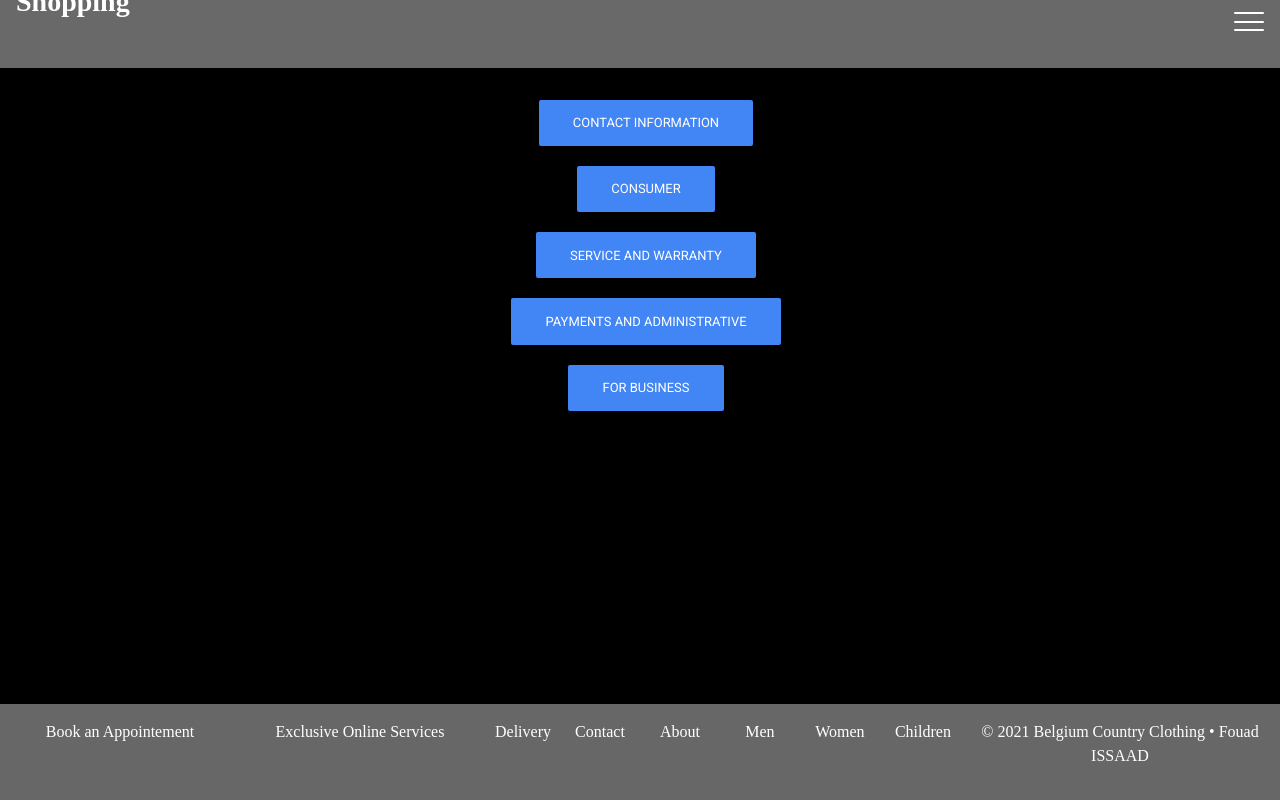
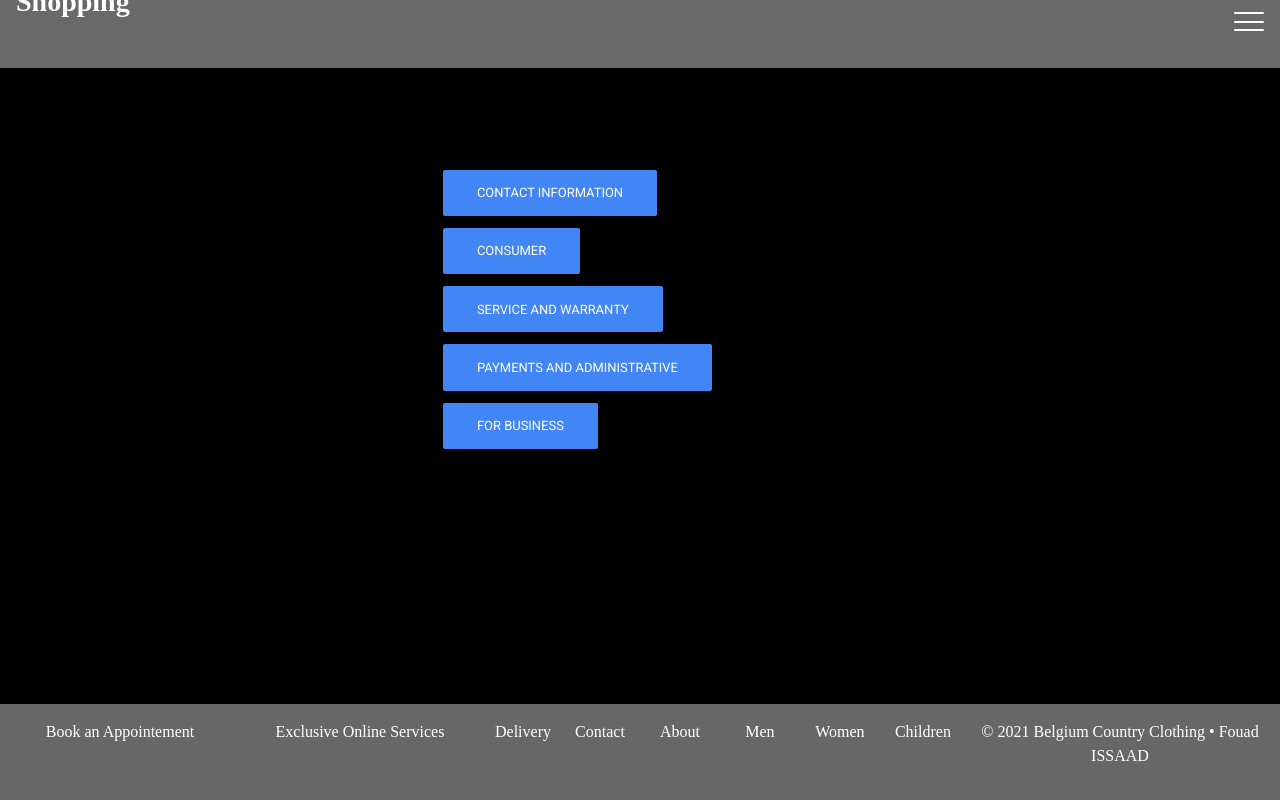
Before and after one commit to fouadissaad1/shoppingwebapps, a React (Create React App) app: page /Contact in a window 1280 px wide. Built offline with nearby package versions, Linux system fonts and the light colour scheme.

Commit message:
reformat code contact + change size to md in MDBCOL

```diff
--- a/src/components/pages/Contact.js
+++ b/src/components/pages/Contact.js
@@ -23,58 +23,56 @@ export function Contact() {
     return (
         <>
             <React.Fragment>
-                <br/>
+                <br/> <br/> <br/> <br/>
                 <MDBRow>
-                    <MDBCol size="4"></MDBCol>
-                    <MDBCol size="4">
+                    <MDBCol md="4"/>
+                    <MDBCol md="4">
                         <MDBBtn onClick={togglesInformation}>Contact information</MDBBtn>
                         <MDBCollapse show={showShowInformation}>
                             <ContactInformation/>
                         </MDBCollapse>
                     </MDBCol>
-                    <MDBCol size="4"/>
+                    <MDBCol md="4"/>
                 </MDBRow>
                 <MDBRow>
-                    <MDBCol size="4"></MDBCol>
-                    <MDBCol size="4">
+                    <MDBCol md="4"/>
+                    <MDBCol md="4">
                         <MDBBtn onClick={togglesConsumer}>Consumer</MDBBtn>
                         <MDBCollapse show={showConsumer}>
                             <Consumer/>
                         </MDBCollapse>
                     </MDBCol>
-                    <MDBCol size="4">
-
-                    </MDBCol>
+                    <MDBCol md="4"/>
                 </MDBRow>
                 <MDBRow>
-                    <MDBCol size="4"></MDBCol>
-                    <MDBCol size="4">
+                    <MDBCol md="4"/>
+                    <MDBCol md="4">
                         <MDBBtn onClick={togglesServices}>Service and warranty</MDBBtn>
                         <MDBCollapse show={showServices}>
                             <ServiceWarranty/>
                         </MDBCollapse>
                     </MDBCol>
-                    <MDBCol size="4"></MDBCol>
+                    <MDBCol md="4"/>
                 </MDBRow>
                 <MDBRow>
-                    <MDBCol size="4"></MDBCol>
-                    <MDBCol size="4">
+                    <MDBCol md="4"/>
+                    <MDBCol md="4">
                         <MDBBtn onClick={togglesPayments}>Payments and administrative</MDBBtn>
                         <MDBCollapse show={showPayments}>
                             <Payments/>
                         </MDBCollapse>
                     </MDBCol>
-                    <MDBCol size="4"></MDBCol>
+                    <MDBCol md="4"/>
                 </MDBRow>
                 <MDBRow>
-                    <MDBCol size="4"></MDBCol>
-                    <MDBCol size="4">
+                    <MDBCol md="4"/>
+                    <MDBCol md="4">
                         <MDBBtn onClick={toggleBusiness}>For Business</MDBBtn>
                         <MDBCollapse show={showBusiness}>
                             <Business/>
                         </MDBCollapse>
                     </MDBCol>
-                    <MDBCol size="4"></MDBCol>
+                    <MDBCol md="4"/>
                 </MDBRow>
             </React.Fragment>
         </>
```
